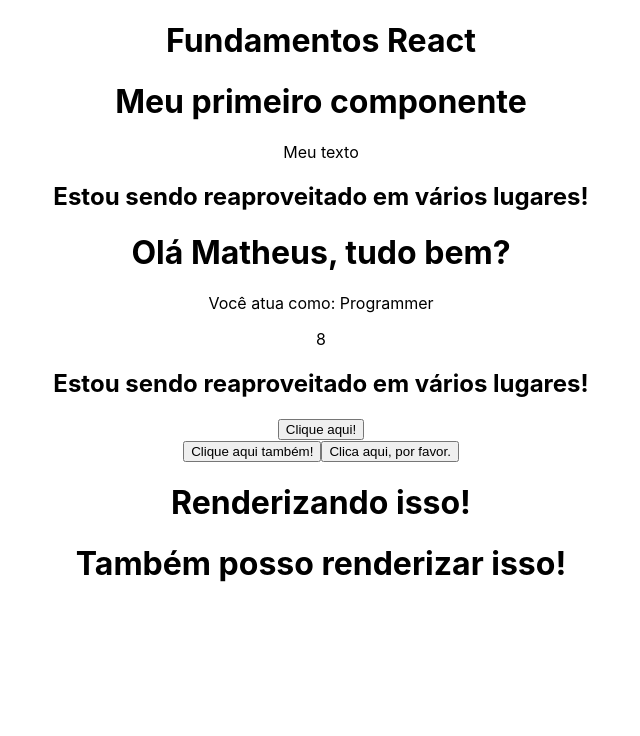
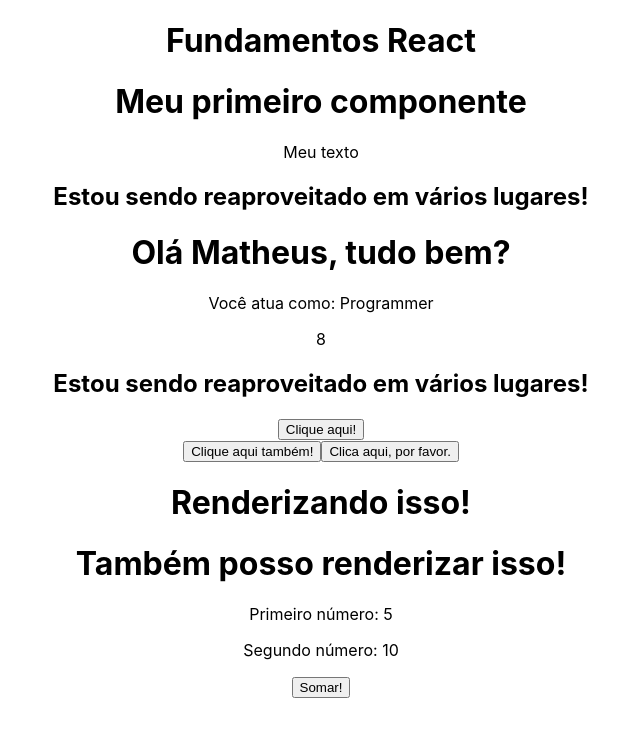
Before and after one commit to PatrikAlmeida/react, a React (Create React App) app in the folder fundamentos/: page / in a window 1280 px wide. Shown: the top 736 px of the page, without its empty margins (319-959 px from the left). Built offline with nearby package versions, Linux system fonts and the light colour scheme.

Commit message:
desafio sobre os conceitos básicos de React

```diff
--- a/fundamentos/src/App.js
+++ b/fundamentos/src/App.js
@@ -3,6 +3,7 @@ import FirstComponent from "./components/FirstComponent"
 import TemplateExpressions from "./components/TemplateExpressions"
 import MyComponent from "./components/MyComponent";
 import Events from "./components/Events";
+import Challenge from "./components/Challenge";
 
 // styles / CSS
 import './App.css';
@@ -15,6 +16,7 @@ function App() {
       <TemplateExpressions />
       <MyComponent />
       <Events />
+      <Challenge />
     </div>
   );
 }
--- /dev/null
+++ b/fundamentos/src/components/Challenge.js
@@ -0,0 +1,32 @@
+const Challenge = () => {
+
+  const res = () => {
+    console.log(a + b);
+  }
+
+  const a = 5;
+  const b = 10;
+
+  return (
+    <div>
+      <p>Primeiro número: {a}</p>
+      <p>Segundo número: {b}</p>
+      <button onClick={res}>Somar!</button>
+    </div>
+  );
+
+  // inline
+  /*
+    return (
+        <div>
+            <p>Primeiro número: {a}</p>
+            <p>Segundo número: {b}</p>
+            <button onClick={() => console.log(a + b)}>
+            Somar!
+            </button>
+        </div>
+    )
+    */
+};
+
+export default Challenge;
```
